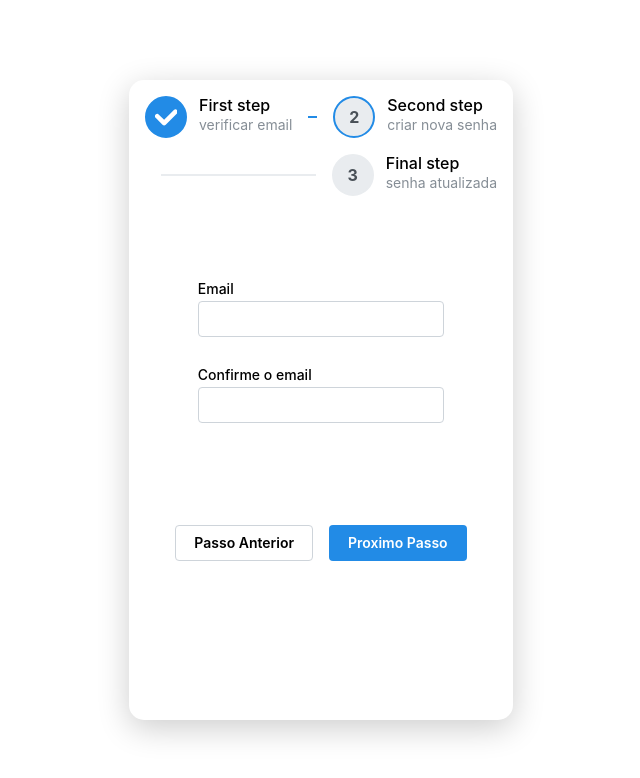
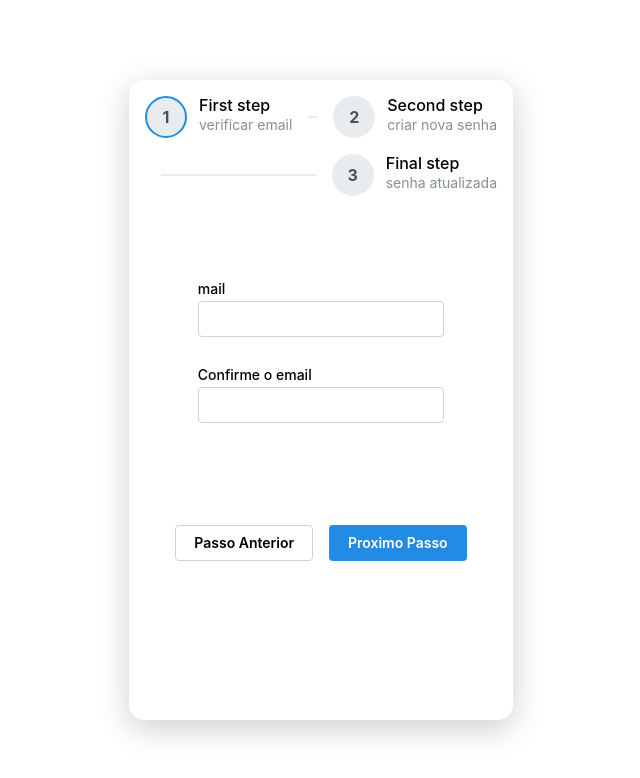
Before and after one commit to Wesleymanuel/movies-house, a React (Vite) app: page /movies-house/recuperacao in a window 1280 px wide. Shown: the top 778 px of the page, without its empty margins (319-959 px from the left). Built offline with nearby package versions, Linux system fonts and the light colour scheme.

Commit message:
finalizacao da esilizacao e validacao dos dados na recuperacao de senha

```diff
--- a/src/assets/ModalPassword.jsx
+++ b/src/assets/ModalPassword.jsx
@@ -1,10 +1,12 @@
 import { Stepper,  Button, Group, PasswordInput } from '@mantine/core'
 import { TextInput} from '@mantine/core'
 import { useState } from 'react';
+import { useNavigate } from 'react-router-dom';
 
-const ModalPassword = () => {
+const ModalPassword = ({form,handleSubmit}) => {
 
-    const [active, setActive] = useState(1);
+    const [active, setActive] = useState(0);
+    const navigate = useNavigate()
 
 
     const nextStep = () => {
@@ -13,6 +15,21 @@ const ModalPassword = () => {
     const prevStep = () => {
         setActive((current) => (current > 0 ? current - 1 : current))
     };
+
+    const valuesConfirm = () => {
+        const validation = form.validate();
+
+        console.log(validation)
+        if (validation.hasErrors) {
+            return;
+        }
+        nextStep()
+
+        if(active == 3){
+          navigate('/')
+        }
+
+    }
 
   return (
     <div className='all'>
@@ -27,25 +44,29 @@ const ModalPassword = () => {
                     </Stepper.Completed>
                 </Stepper>
 
-            <form className='passoword-forms'>
-                 {active == 1 || active == 0 ? (
+            <form className='passoword-forms' onSubmit={form.onSubmit(handleSubmit)}>
+                 {active == 0 ? (
                     <div className='input-cont div'>
                         <TextInput style={{width : "100%"}}
-                        label='Email'
+                        label='mail'
+                        {...form.getInputProps("email")}
                         />
                         <TextInput style={{width : "100%" , marginTop: "25px"}}
                         label="Confirme o email"
+                        {...form.getInputProps("confirmEmail")}
                         />
                     </div>
                 )
-                : active == 2 ?
+                : active == 1 ?
                 (
                     <div className='input-cont div'>
                         <PasswordInput style={{width : "100%"}}
                         label='Nova Senha'
+                        {...form.getInputProps("senha")}
                         />
                         <PasswordInput style={{width : "100%" , marginTop: "25px"}}
                         label="Confirme a Senha"
+                        {...form.getInputProps("senhaConfirmacao")}
                         />
                     </div>
                 )
@@ -58,8 +79,8 @@ const ModalPassword = () => {
 
                 <div className='button-cont div'>
                     <Group justify="center" mt="xl">
-                        <Button variant="default" type='submit' onClick={prevStep}>Passo Anterior</Button>
-                        <Button onClick={nextStep}>Proximo Passo</Button>
+                        <Button variant="default" onClick={prevStep}>Passo Anterior</Button>
+                        <Button type='submit' onClick={valuesConfirm}>Proximo Passo</Button>
                     </Group>
                 </div>
             </form>
--- a/src/routes/PassowordRecovery.jsx
+++ b/src/routes/PassowordRecovery.jsx
@@ -1,19 +1,19 @@
 import { useState } from 'react'
 import { IoPersonCircleSharp } from "react-icons/io5"
 import './Passoword.css'
-import axios from 'axios'
+import { instance } from '../axios/Axios'
 import { useForm } from '@mantine/form'
 import ModalPassword from '../assets/ModalPassword'
 
 const PassowordRecovery = () => {
 
-
-
-
     const form = useForm({
         initialValues : {
             email : '',
-            confirmEmail: ''
+            confirmEmail: '',
+            senha: "",
+            senhaConfirmacao : ""
+
         },
         validate : {
             email: (value) => (/^\S+@\S+$/.test(value) ? null : 'Invalid email'),
@@ -26,13 +26,29 @@ const PassowordRecovery = () => {
                 }
                 return null;
                 },
+                senha: (value) => value.length < 6 ? "senha muito curta" : null,
+                senhaConfirmacao : (value,values) =>  {
+                    if(value !== values.senha){
+                        return "senhas diferentes"
+                    }
+                    return null;
+                }
         }
     })
+
+    const formSubmit = async (values) => {
+        try{
+            await instance.post('atualizacao', values)
+        }
+        catch(error){
+            console.log(error)
+        }
+    }
 
 
   return (
     <div className='passoword-conteiner'>
-        <ModalPassword/>
+        <ModalPassword form={form} values={form.values} handleSubmit={formSubmit}/>
     </div>
   )
 }
```
